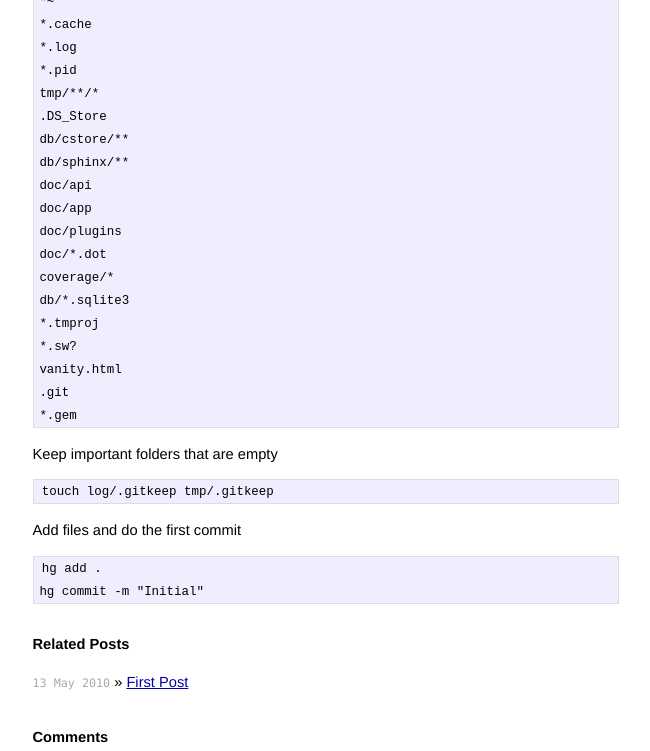
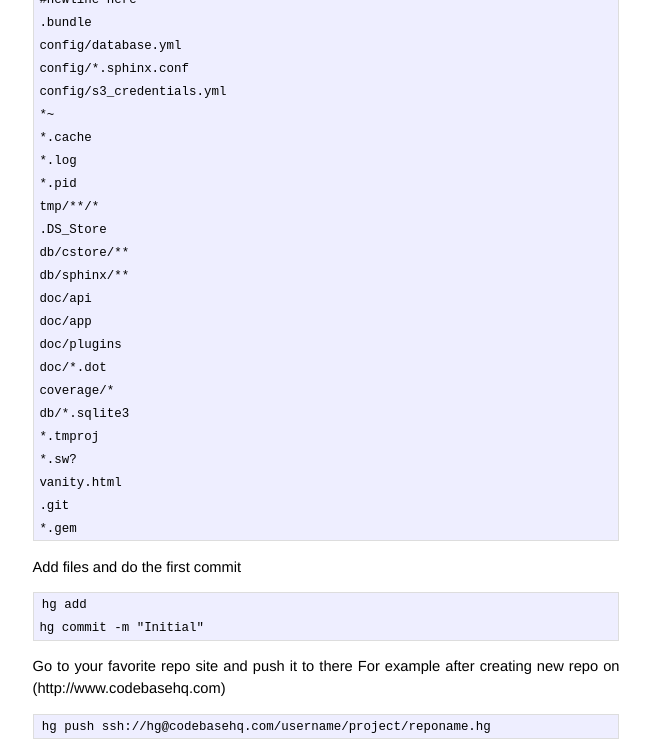
Before and after one commit to ahto/ahto.github.com, a Jekyll site: the page built from _posts/2010-05-14-using-mercurial-with-rails.markdown, in a window 1280 px wide and 1400 px high, scrolled down 718 px. Shown: the top 751 px of the window, without its empty margins (314-964 px from the left). Built offline with Jekyll 4.4.1, drawn with Linux system fonts in a browser that asks for light colours; comment, search, counter and statistics services are not loaded; some of the changed text lies outside the part shown.

Commit message:
change mercurial psot

```diff
--- a/_posts/2010-05-14-using-mercurial-with-rails.markdown
+++ b/_posts/2010-05-14-using-mercurial-with-rails.markdown
@@ -5,6 +5,8 @@
 
 This post will serve as reference for my workflow with mercurial and rails3.
 It is supposed to be understandable for beginners.
+
+I will be updating this post as I find new stuff.
 
 Beginning new project
 ---------------------
@@ -53,11 +59,31 @@
     .git
     *.gem
 
-Keep important folders that are empty
-
-    touch log/.gitkeep tmp/.gitkeep
 
 Add files and do the first commit
 
-    hg add .
+    hg add
     hg commit -m "Initial"
+
+Go to your favorite repo site and push it to there
+For example after creating new repo on (http://www.codebasehq.com)
+
+    hg push ssh://hg@codebasehq.com/username/project/reponame.hg
+
+This is a personal preference but I like to start working always after cloning the repo so that the process is always the same.
+
+    cd ..
+    rm -Rf projectname
+    hg clone ssh://hg@codebasehq.com/username/project/reponame.hg projectname
+
+
+Doing some work for a change
+----------------------------
+
+Always start with a clone, bundle install, migrate and test run
+
+    hg clone ssh://hg@codebasehq.com/username/project/reponame.hg projectname
+    cd projectname
+    bundle install
+    rake db:migrate
+    rake spec:all
```
Also changed, not shown: other parts of _posts/2010-05-14-using-mercurial-with-rails.markdown (+4 -0 lines).
